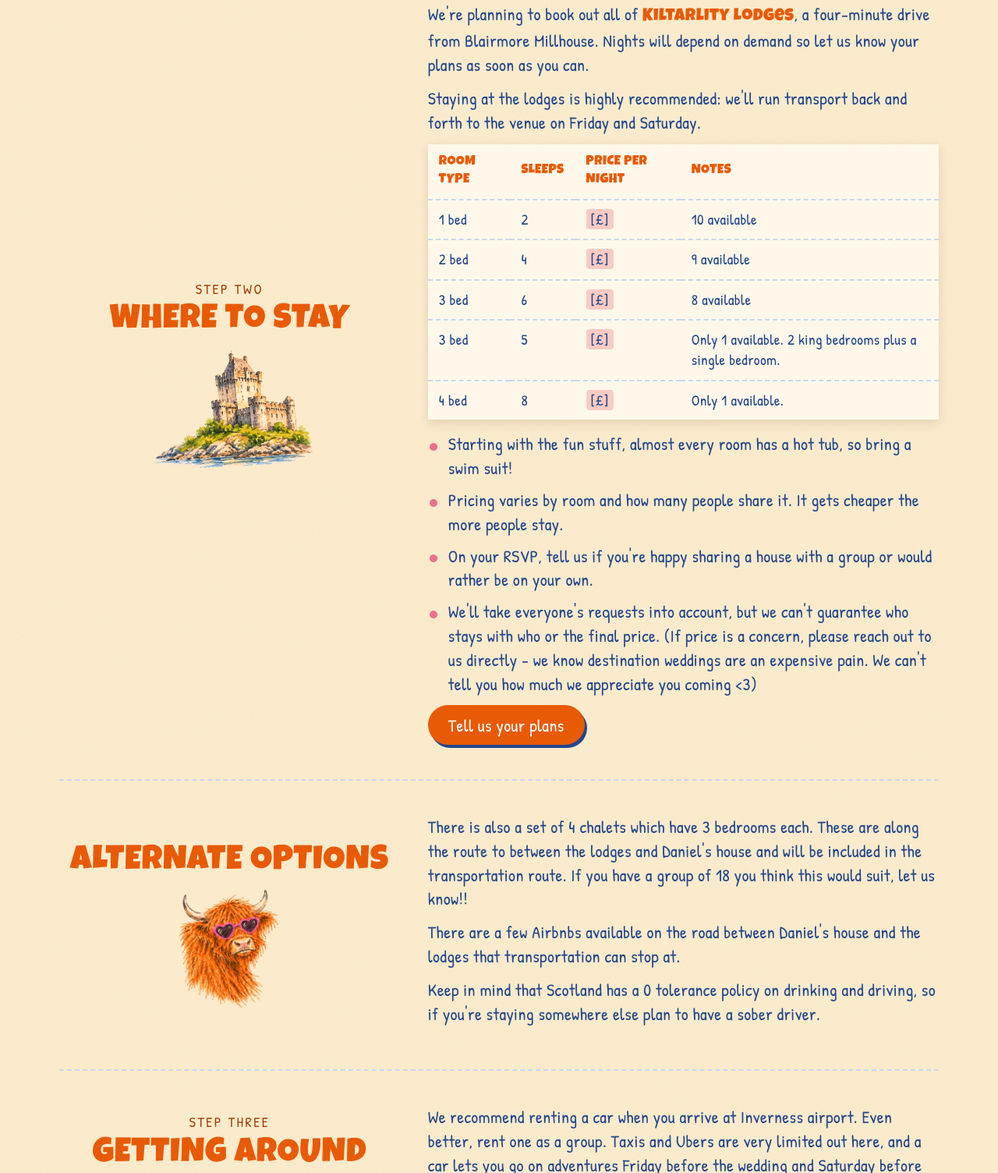
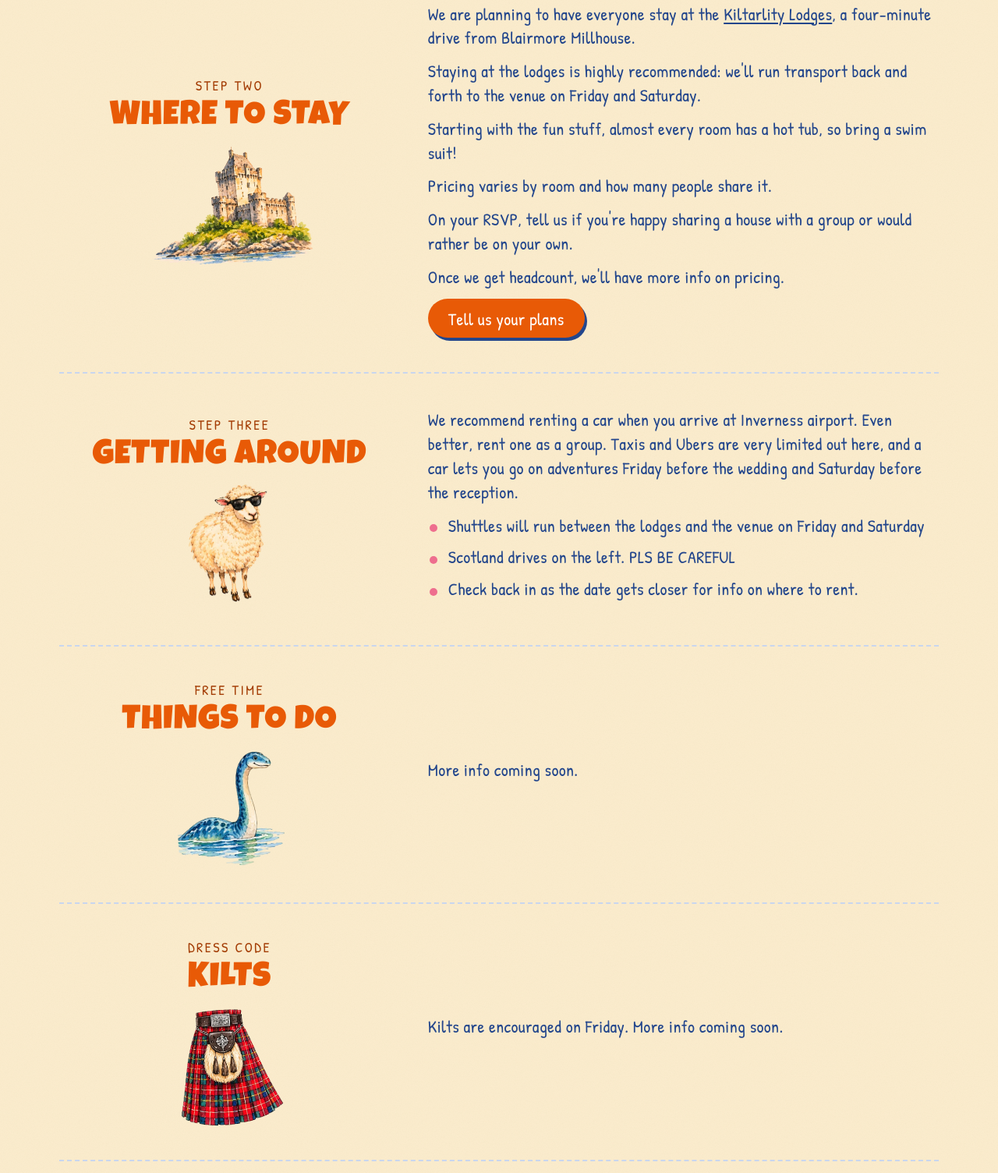
Before and after one commit to katiednelson88/wedding-site, a plain HTML site: page guide.html in a window 1280 px wide. Shown: the part 1296-2800 px from the top of the page at 78% size. Drawn offline with Linux system fonts and the light colour scheme.

Commit message:
Survival Guide: nav title, new Where to stay copy with lodge link, remove Alternate options (#35)
Claude-Session: https://claude.ai/code/session_018Vihd9wz5C43VGtZSS8XTk

Co-authored-by: Claude <noreply@anthropic.com>

```diff
--- a/guide.html
+++ b/guide.html
@@ -16,7 +16,7 @@
     <a href="./">The Lore</a>
     <a href="plan.html">The Plan</a>
     <a class="brand" href="./">KTizzle &amp; MattyRizz</a>
-    <a href="guide.html" aria-current="page">Loch Ness Survival Guide</a>
+    <a href="guide.html" aria-current="page">Survival Guide</a>
     <a href="advice.html">Advice</a>
     <a href="rsvp.html">RSVP</a>
   </nav>
@@ -58,37 +58,13 @@
       <div><p class="eyebrow">Step two</p><h2>Where to stay</h2>
         <img class="guide-art " src="art/castle.webp" alt=""></div>
       <div class="prose">
-        <p>We're planning to book out all of <b>Kiltarlity Lodges</b>, a four-minute drive from Blairmore Millhouse. Nights will depend on demand so let us know your plans as soon as you can.</p>
+        <p>We are planning to have everyone stay at the <a href="https://solidluxury.co.uk/" target="_blank" rel="noopener">Kiltarlity Lodges</a>, a four-minute drive from Blairmore Millhouse.</p>
         <p>Staying at the lodges is highly recommended: we'll run transport back and forth to the venue on Friday and Saturday.</p>
-        <div class="tablewrap">
-          <table>
-            <thead><tr><th>Room type</th><th>Sleeps</th><th>Price per night</th><th>Notes</th></tr></thead>
-            <tbody>
-              <tr><td>1 bed</td><td>2</td><td><span class="ph">[£]</span></td><td>10 available</td></tr>
-              <tr><td>2 bed</td><td>4</td><td><span class="ph">[£]</span></td><td>9 available</td></tr>
-              <tr><td>3 bed</td><td>6</td><td><span class="ph">[£]</span></td><td>8 available</td></tr>
-              <tr><td>3 bed</td><td>5</td><td><span class="ph">[£]</span></td><td>Only 1 available. 2 king bedrooms plus a single bedroom.</td></tr>
-              <tr><td>4 bed</td><td>8</td><td><span class="ph">[£]</span></td><td>Only 1 available.</td></tr>
-            </tbody>
-          </table>
-        </div>
-        <ul>
-          <li>Starting with the fun stuff, almost every room has a hot tub, so bring a swim suit!</li>
-          <li>Pricing varies by room and how many people share it. It gets cheaper the more people stay.</li>
-          <li>On your RSVP, tell us if you're happy sharing a house with a group or would rather be on your own.</li>
-          <li>We'll take everyone's requests into account, but we can't guarantee who stays with who or the final price. (If price is a concern, please reach out to us directly - we know destination weddings are an expensive pain. We can't tell you how much we appreciate you coming &lt;3)</li>
-        </ul>
+        <p>Starting with the fun stuff, almost every room has a hot tub, so bring a swim suit!</p>
+        <p>Pricing varies by room and how many people share it.</p>
+        <p>On your RSVP, tell us if you're happy sharing a house with a group or would rather be on your own.</p>
+        <p>Once we get headcount, we'll have more info on pricing.</p>
         <a class="pill" href="rsvp.html">Tell us your plans</a>
-      </div>
-    </section>
-
-    <section class="guide-sec" id="alternates">
-      <div><h2>Alternate options</h2>
-        <img class="guide-art " src="art/cow.webp" alt=""></div>
-      <div class="prose">
-        <p>There is also a set of 4 chalets which have 3 bedrooms each. These are along the route to between the lodges and Daniel's house and will be included in the transportation route. If you have a group of 18 you think this would suit, let us know!!</p>
-        <p>There are a few Airbnbs available on the road between Daniel's house and the lodges that transportation can stop at.</p>
-        <p>Keep in mind that Scotland has a 0 tolerance policy on drinking and driving, so if you're staying somewhere else plan to have a sober driver.</p>
       </div>
     </section>
 
```
